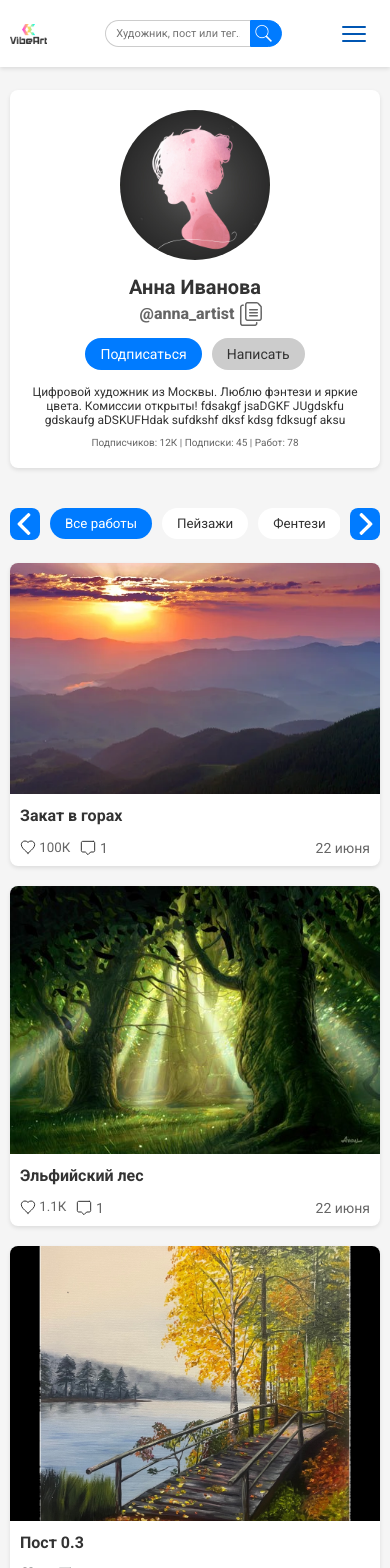
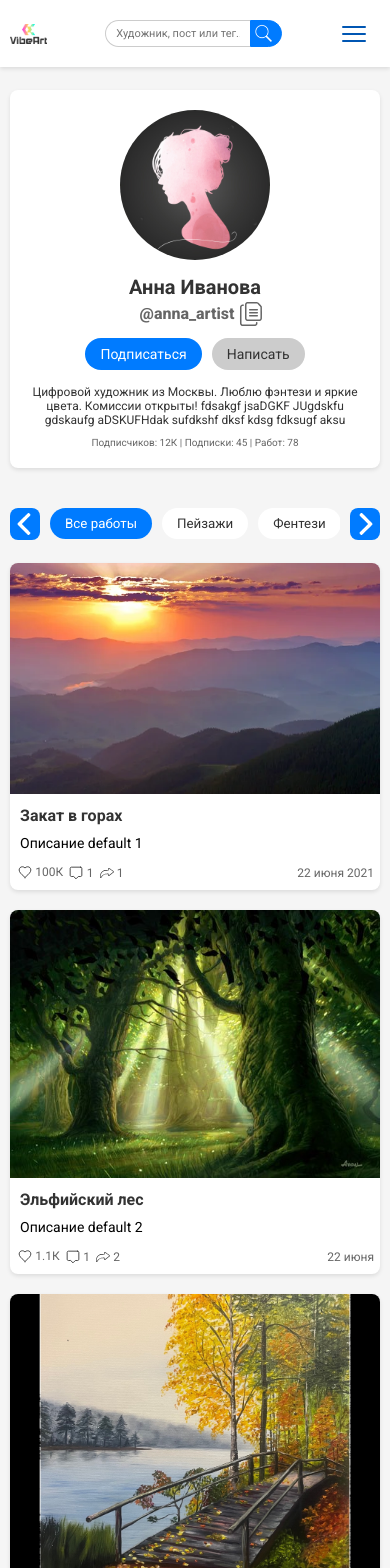
Before and after one commit to Bitsulov/vibeart, a React (Vite) app: page /profile/1 in a window 390 px wide. Shown: the top 1568 px of the page. Built offline with nearby package versions, Linux system fonts and the light colour scheme.

Commit message:
feat(ui): add Redux integration and fix minor UI issues on some pages

```diff
--- a/package.json
+++ b/package.json
@@ -10,10 +10,13 @@
     "preview": "vite preview"
   },
   "dependencies": {
+    "@reduxjs/toolkit": "^2.8.2",
     "react": "^19.0.0",
     "react-dom": "^19.0.0",
     "react-error-boundary": "^5.0.0",
+    "react-redux": "^9.2.0",
     "react-router-dom": "^7.4.0",
+    "redux": "^5.0.1",
     "swiper": "^11.2.6"
   },
   "devDependencies": {
--- a/src/App.jsx
+++ b/src/App.jsx
@@ -15,6 +15,8 @@ import Contact from "./pages/contact";
 import Error from './pages/error';
 import Notice from './components/notice/notice';
 import './App.css';
+import { Provider } from 'react-redux';
+import { store } from './store';
 
 function App() {
 	const [noticeText, setNoticeText] = useState("");
@@ -26,6 +28,7 @@ function App() {
 	}
 
 	return (
+		<Provider store={store}>
 			<Router>
 				<LoaderPage />
 				<Notice message={noticeText} newNotice={gotNotice} setNewNotice={setGotNotice} />
@@ -54,6 +57,7 @@ function App() {
 				</Routes>
 				<Footer />
 			</Router>
+		</Provider>
 	)
 }
 
--- a/src/components/postItem/postItem.jsx
+++ b/src/components/postItem/postItem.jsx
@@ -1,13 +1,13 @@
 import React, { useState, useRef, useEffect } from 'react';
 import { Link } from 'react-router-dom';
 import parseNumber from '../../utils/parseNumber';
-import { monthesRu } from '../../utils/monthesRu';
 import classes from "./postItem.module.css";
 import { checkDateYear } from '../../utils/dates';
 
 const PostItem = ({post, ...props}) => {
 	const [isLiked, setIsLiked] = useState(post.isLiked);
 	const [likes, setLikes] = useState(post.likes);
+	const [reposts, setReposts] = useState(post.reposts);
 	const [postTime, setPostTime] = useState(checkDateYear(post.time));
 	const likeRef = useRef(null);
 
@@ -26,7 +26,7 @@ const PostItem = ({post, ...props}) => {
 	}
 
 	useEffect(() => {
-		checkDateYear(post.time)
+		checkDateYear(post.time);
 		setLikes(post.likes);
 		setIsLiked(post.isLiked);
 	}, [post])
@@ -38,6 +38,7 @@ const PostItem = ({post, ...props}) => {
 			</Link>
 			<Link to={post.link} className={classes.postNameParent}>
 				<h3 className={classes.postName}>{post.title}</h3>
+				<p className={classes.postDescription}>{post.description}</p>
 			</Link>
 			<div className={classes.postInfo}>
 				<div className={classes.postActions}>
@@ -45,7 +46,9 @@ const PostItem = ({post, ...props}) => {
 						className={`${classes.postStats} ${classes.postLikes}`}
 						onClick={toggleLike}
 					>
-						<svg width="16" height="16" viewBox="0 0 24 24" fill="none" xmlns="http://www.w3.org/2000/svg" className={isLiked ? `${classes.likeImg} ${classes.likeActive}` : classes.likeImg}>
+						<svg className={isLiked ? `${classes.likeImg} ${classes.likeActive}` : classes.likeImg}
+							width="16" height="16" viewBox="0 0 24 24" fill="none" xmlns="http://www.w3.org/2000/svg"
+						>
 							<path d="M12 21.35l-1.45-1.32C5.4 15.36 2 12.28 2 8.5 2 5.42 4.42 3 7.5 3c1.74 0 3.41.81 4.5 2.09C13.09 3.81 14.76 3 16.5 3 19.58 3 22 5.42 22 8.5c0 3.78-3.4 6.86-8.55 11.54L12 21.35z" stroke="#333" strokeWidth="1.5" strokeLinecap="round" strokeLinejoin="round"/>
 						</svg>
 						<span
@@ -56,11 +59,40 @@ const PostItem = ({post, ...props}) => {
 						</span>
 					</button>
 					<Link className={`${classes.postStats} ${classes.postComments}`} to={{pathname: post.link, hash: "#comments"}}>
-						<svg width="16" height="16" viewBox="0 0 24 24" fill="none" xmlns="http://www.w3.org/2000/svg" className={classes.commentImg}>
+						<svg className={classes.commentImg}
+							width="16" height="16" viewBox="0 0 24 24" fill="none" xmlns="http://www.w3.org/2000/svg"
+						>
 							<path d="M20 2H4C2.89543 2 2 2.89543 2 4V16C2 17.1046 2.89543 18 4 18H8L12 22L16 18H20C21.1046 18 22 17.1046 22 16V4C22 2.89543 21.1046 2 20 2Z" stroke="#333" strokeWidth="1.5" strokeLinecap="round" strokeLinejoin="round"/>
 						</svg>
 						<span className={classes.statsNumber}>{parseNumber(post.comments.length)}</span>
 					</Link>
+					<button className={`${classes.postStats} ${classes.postShare}`}>
+						<svg className={classes.shareImg}
+							version="1.0" xmlns="http://www.w3.org/2000/svg"
+							width="351.000000pt" height="257.000000pt" viewBox="0 0 351.000000 257.000000"
+							preserveAspectRatio="xMidYMid meet"
+						>
+							<g transform="translate(0.000000,257.000000) scale(0.100000,-0.100000)"
+								fill="#000000" stroke="none">
+								<path d="M2151 2549 c-43 -17 -78 -48 -97 -86 -15 -32 -19 -71 -24 -233 l-5
+									-195 -340 -6 c-351 -7 -418 -13 -578 -59 -479 -134 -864 -504 -1021 -977 -59
+									-178 -68 -244 -73 -560 -5 -285 -5 -293 17 -337 27 -57 108 -102 164 -92 67
+									13 97 45 163 170 83 157 158 261 273 376 208 208 451 338 750 401 93 20 136
+									22 375 23 l270 1 6 -170 c6 -180 12 -207 61 -251 37 -35 63 -44 120 -44 37 0
+									64 7 89 23 20 12 291 228 602 481 535 434 567 461 588 510 19 45 20 56 10 94
+									-6 24 -19 54 -27 68 -19 28 -1149 839 -1200 860 -38 16 -88 17 -123 3z m635
+									-541 c310 -222 565 -408 568 -414 2 -6 1 -15 -2 -21 -7 -9 -1108 -903 -1131
+									-917 -6 -4 -18 -2 -26 4 -12 10 -15 44 -15 172 0 177 -7 207 -59 251 -54 45
+									-93 50 -371 44 -194 -4 -283 -10 -370 -25 -502 -89 -926 -406 -1154 -861 -33
+									-64 -51 -90 -58 -83 -17 17 -4 552 16 637 42 179 120 360 218 503 68 98 210
+									243 314 319 102 75 255 154 373 193 175 57 226 63 616 69 348 6 361 7 395 28
+									20 12 46 40 58 61 20 37 22 52 22 225 0 102 3 192 6 201 3 9 13 16 22 16 8 0
+									269 -181 578 -402z"
+								/>
+							</g>
+						</svg>
+						<span className={classes.statsNumber}>{parseNumber(reposts)}</span>
+					</button>
 				</div>
 				<div className={`${classes.postStats} ${classes.postTime}`}>{postTime}</div>
 			</div>
--- a/src/components/postItem/postItem.module.css
+++ b/src/components/postItem/postItem.module.css
@@ -16,6 +16,15 @@
 .postName {
     font-size: 16px;
     padding: 10px;
+	transition: var(--main-transition);
+}
+
+.postDescription {
+	color: black;
+	text-shadow: none;
+    font-size: 14px;
+	padding: 0 10px 10px;
+	transform: none;
 }
 
 .postImgParent {
@@ -26,11 +35,11 @@
 	transition: var(--main-transition);
 }
 
-.postImgParent:hover ~ .postNameParent,
-.postNameParent:hover {
+.postImgParent:hover ~ .postNameParent .postName,
+.postNameParent:hover .postName {
     color: var(--active-hover);
     transform: translateX(3px) scale(1.02);
-    text-shadow: 1px 1px 3px rgba(42, 64, 102, 0.2); /* Мягкая тень */
+    text-shadow: 1px 1px 3px rgba(42, 64, 102, 0.2);
 }
 
 .postInfo {
@@ -102,6 +111,25 @@
     stroke: var(--main-text);
 }
 
+.postShare {
+	padding: 5px;
+}
+
+.shareImg {
+	margin-right: 0.25em;
+	width: 16px;
+	height: 16px;
+}
+
+.shareImg g {
+	transition: var(--main-transition);
+	fill: var(--main-text);
+}
+
+.postShare:hover .shareImg g {
+	fill: var(--active-color);
+}
+
 .statsNumber {
 
 }
@@ -112,6 +140,7 @@
 	font-size: 14px;
 	color: #666;
 	user-select: none;
+	white-space: nowrap;
 }
 
 @keyframes bounce {
@@ -119,3 +148,38 @@
     50% { transform: scale(1.2); }
     100% { transform: scale(1); }
 }
+
+@media (max-width: 570px) {
+	.postStats {
+		padding-left: 3px;
+		padding-right: 3px;
+	}
+
+	.postStats:last-child {
+		padding-right: 6px;
+	}
+
+	.postStats svg {
+		width: 14px;
+		height: 14px;
+	}
+
+	.postTime {
+		font-size: 12px;
+	}
+
+	.statsNumber {
+		font-size: 12px;
+	}
+}
+
+@media (max-width: 470px) {
+	.postInfo {
+		flex-wrap: wrap;
+	}
+
+	.postTime {
+		margin-left: auto;
+		padding-right: 10px;
+	}
+}
--- a/src/components/postList/postList.module.css
+++ b/src/components/postList/postList.module.css
@@ -21,12 +21,18 @@
 	cursor: default;
 }
 
-@media (max-width: 768px) {
+@media (max-width: 771px) {
 	.posts__list {
-		grid-template-columns: repeat(auto-fill, minmax(200px, 1fr));
+		grid-template-columns: repeat(auto-fill, minmax(250px, 1fr));
 	}
 
 	.posts__title {
 		font-size: 16px;
 	}
 }
+
+@media (max-width: 650px) {
+	.posts__list {
+		grid-template-columns: repeat(auto-fill, minmax(200px, 1fr));
+	}
+}
--- a/src/pages/profile.jsx
+++ b/src/pages/profile.jsx
@@ -19,112 +19,112 @@ const Profile = ({getNewNotice}) => {
 	const [selectedAlbum, setSelectedAlbum] = useState(0);
 	const [albums, setAlbums] = useState([
 		{name: "Все работы", key: 1, postList: [
-			{title: "Закат в горах", description: "Описание default 1", likes: 100000, isLiked: false, link: "/post/1", linkImg: "/images/post1.jpg", key: 1, time: "2025-06-22T21:42:00.00Z", comments: [
+			{title: "Закат в горах", description: "Описание default 1", likes: 100000, reposts: 1, isLiked: false, link: "/post/1", linkImg: "/images/post1.jpg", key: 1, time: "2021-06-22T21:42:00.00Z", comments: [
 				{name: "Комментатор 1", text: "Текст комментария default 1"}
 			]},
-			{title: "Эльфийский лес", description: "Описание default 2", likes: 1100, isLiked: false, link: "/post/1", linkImg: "/images/post2.jpg", key: 2, time: "2025-06-22T21:42:00.00Z", comments: [
+			{title: "Эльфийский лес", description: "Описание default 2", likes: 1100, reposts: 2, isLiked: false, link: "/post/1", linkImg: "/images/post2.jpg", key: 2, time: "2025-06-22T21:42:00.00Z", comments: [
 				{name: "Комментатор 2", text: "Текст комментария default 2"}
 			]},
-			{title: "Пост 0.3", description: "Описание default 3", likes: 0, isLiked: false, link: "/post/1", linkImg: "/images/post3.jpeg", key: 3, time: "2025-06-21T21:42:00.00Z", comments: [
+			{title: "Пост 0.3", description: "Описание default 3", likes: 0, reposts: 2, isLiked: false, link: "/post/1", linkImg: "/images/post3.jpeg", key: 3, time: "2025-06-21T21:42:00.00Z", comments: [
 				{name: "Комментатор 3", text: "Текст комментария default 3"}
 			]},
-			{title: "Пост 0.4", description: "Описание default 4", likes: 0, isLiked: false, link: "/post/1", linkImg: "/images/post1.jpg", key: 4, time: "2025-06-22T21:42:00.00Z", comments: [
+			{title: "Пост 0.4", description: "Описание default 4", likes: 0, reposts: 2, isLiked: false, link: "/post/1", linkImg: "/images/post1.jpg", key: 4, time: "2025-06-22T21:42:00.00Z", comments: [
 				{name: "Комментатор 4", text: "Текст комментария default 4"}
 			]},
-			{title: "Пост 0.5", description: "Описание default 5", likes: 0, isLiked: false, link: "/post/1", linkImg: "/images/post2.jpg", key: 5, time: "2025-06-22T21:42:00.00Z", comments: [
+			{title: "Пост 0.5", description: "Описание default 5", likes: 0, reposts: 2, isLiked: false, link: "/post/1", linkImg: "/images/post2.jpg", key: 5, time: "2025-06-22T21:42:00.00Z", comments: [
 				{name: "Комментатор 5", text: "Текст комментария default 5"}
 			]},
-			{title: "Пост 0.6", description: "Описание default 6", likes: 0, isLiked: false, link: "/post/1", linkImg: "/images/post3.jpeg", key: 6, time: "2025-06-22T21:42:00.00Z", comments: [
+			{title: "Пост 0.6", description: "Описание default 6", likes: 0, reposts: 2, isLiked: false, link: "/post/1", linkImg: "/images/post3.jpeg", key: 6, time: "2025-06-22T21:42:00.00Z", comments: [
 				{name: "Комментатор 6", text: "Текст комментария default 6"}
 			]}
 		]},
 		{name: "Пейзажи", linkImg: "/image/pivo.jpg", alt: "Альбом 1", key: 2, postList: [
-			{title: "Закат в горах", description: "Описание поста 1.1", likes: 0, isLiked: false, link: "/post/1", linkImg: "/images/post1.jpg", key: 1, time: "2025-06-22T21:42:00.00Z", comments: [
+			{title: "Закат в горах", description: "Описание поста 1.1", likes: 0, reposts: 2, isLiked: false, link: "/post/1", linkImg: "/images/post1.jpg", key: 1, time: "2025-06-22T21:42:00.00Z", comments: [
 				{name: "Комментатор 1", text: "Текст комментария 1.1"}
 			]},
-			{title: "Эльфийский лес", description: "Описание поста 1.2", likes: 0, isLiked: false, link: "/post/1", linkImg: "/images/post2.jpg", key: 2, time: "2025-06-22T21:42:00.00Z", comments: [
+			{title: "Эльфийский лес", description: "Описание поста 1.2", likes: 0, reposts: 2, isLiked: false, link: "/post/1", linkImg: "/images/post2.jpg", key: 2, time: "2025-06-22T21:42:00.00Z", comments: [
 				{name: "Комментатор 2", text: "Текст комментария 1.2"}
 			]},
-			{title: "Пост 1.3", description: "Описание поста 1.3", likes: 0, isLiked: false, link: "/post/1", linkImg: "/images/post3.jpeg", key: 3, time: "2025-06-22T21:42:00.00Z", comments: [
+			{title: "Пост 1.3", description: "Описание поста 1.3", likes: 0, reposts: 2, isLiked: false, link: "/post/1", linkImg: "/images/post3.jpeg", key: 3, time: "2025-06-22T21:42:00.00Z", comments: [
 				{name: "Комментатор 3", text: "Текст комментария 1.3"}
 			]},
-			{title: "Пост 1.4", description: "Описание поста 1.4", likes: 0, isLiked: false, link: "/post/1", linkImg: "/images/post2.jpg", key: 4, time: "2025-06-22T21:42:00.00Z", comments: [
+			{title: "Пост 1.4", description: "Описание поста 1.4", likes: 0, reposts: 2, isLiked: false, link: "/post/1", linkImg: "/images/post2.jpg", key: 4, time: "2025-06-22T21:42:00.00Z", comments: [
 				{name: "Комментатор 4", text: "Текст комментария 1.4"}
 			]},
-			{title: "Пост 1.5", description: "Описание поста 1.5", likes: 0, isLiked: false, link: "/post/1", linkImg: "/images/post2.jpg", key: 5, time: "2025-06-22T21:42:00.00Z", comments: [
+			{title: "Пост 1.5", description: "Описание поста 1.5", likes: 0, reposts: 2, isLiked: false, link: "/post/1", linkImg: "/images/post2.jpg", key: 5, time: "2025-06-22T21:42:00.00Z", comments: [
 				{name: "Комментатор 5", text: "Текст комментария 1.5"}
 			]},
-			{title: "Пост 1.6", description: "Описание поста 1.6", likes: 0, isLiked: false, link: "/post/1", linkImg: "/images/post2.jpg", key: 6, time: "2025-06-22T21:42:00.00Z", comments: [
+			{title: "Пост 1.6", description: "Описание поста 1.6", likes: 0, reposts: 2, isLiked: false, link: "/post/1", linkImg: "/images/post2.jpg", key: 6, time: "2025-06-22T21:42:00.00Z", comments: [
 				{name: "Комментатор 6", text: "Текст комментария 1.6"}
 			]}
 		]},
 		{name: "Фентези", linkImg: "/image/pivo.jpg", alt: "Альбом 2", key: 3, postList: [
-			{title: "Пост 2.1", description: "Описание поста 2.1", likes: 0, isLiked: false, link: "/post/1", linkImg: "/images/post2.jpg", key: 1, time: "2025-06-22T21:42:00.00Z", comments: [
+			{title: "Пост 2.1", description: "Описание поста 2.1", likes: 0, reposts: 2, isLiked: false, link: "/post/1", linkImg: "/images/post2.jpg", key: 1, time: "2025-06-22T21:42:00.00Z", comments: [
 				{name: "Комментатор 7", text: "Текст комментария 2.1"}
 			]},
-			{title: "Пост 2.2", description: "Описание поста 2.2", likes: 0, isLiked: false, link: "/post/1", linkImg: "/images/post2.jpg", key: 2, time: "2025-06-22T21:42:00.00Z", comments: [
+			{title: "Пост 2.2", description: "Описание поста 2.2", likes: 0, reposts: 2, isLiked: false, link: "/post/1", linkImg: "/images/post2.jpg", key: 2, time: "2025-06-22T21:42:00.00Z", comments: [
 				{name: "Комментатор 8", text: "Текст комментария 2.2"}
 			]},
-			{title: "Пост 2.3", description: "Описание поста 2.3", likes: 0, isLiked: false, link: "/post/1", linkImg: "/images/post2.jpg", key: 3, time: "2025-06-22T21:42:00.00Z", comments: [
+			{title: "Пост 2.3", description: "Описание поста 2.3", likes: 0, reposts: 2, isLiked: false, link: "/post/1", linkImg: "/images/post2.jpg", key: 3, time: "2025-06-22T21:42:00.00Z", comments: [
 				{name: "Комментатор 9", text: "Текст комментария 2.3"}
 			]}
 		]},
 		{name: "Альбом 3", linkImg: "/image/pivo.jpg", alt: "Альбом 3", key: 4, postList: [
-			{title: "Пост 3.1", description: "Описание поста 3.1", likes: 0, isLiked: false, link: "/post/1", linkImg: "/images/post2.jpg", key: 1, time: "2025-06-22T21:42:00.00Z", comments: [
+			{title: "Пост 3.1", description: "Описание поста 3.1", likes: 0, reposts: 2, isLiked: false, link: "/post/1", linkImg: "/images/post2.jpg", key: 1, time: "2025-06-22T21:42:00.00Z", comments: [
 				{name: "Комментатор 10", text: "Текст комментария 3.1"}
 			]},
-			{title: "Пост 3.2", description: "Описание поста 3.2", likes: 0, isLiked: false, link: "/post/1", linkImg: "/images/post2.jpg", key: 2, time: "2025-06-22T21:42:00.00Z", comments: [
+			{title: "Пост 3.2", description: "Описание поста 3.2", likes: 0, reposts: 2, isLiked: false, link: "/post/1", linkImg: "/images/post2.jpg", key: 2, time: "2025-06-22T21:42:00.00Z", comments: [
 				{name: "Комментатор 11", text: "Текст комментария 3.2"}
 			]},
-			{title: "Пост 3.3", description: "Описание поста 3.3", likes: 0, isLiked: false, link: "/post/1", linkImg: "/images/post2.jpg", key: 3, time: "2025-06-22T21:42:00.00Z", comments: [
+			{title: "Пост 3.3", description: "Описание поста 3.3", likes: 0, reposts: 2, isLiked: false, link: "/post/1", linkImg: "/images/post2.jpg", key: 3, time: "2025-06-22T21:42:00.00Z", comments: [
 				{name: "Комментатор 12", text: "Текст комментария 3.3"}
 			]},
-			{title: "Пост 3.4", description: "Описание поста 3.4", likes: 0, isLiked: false, link: "/post/1", linkImg: "/images/post1.jpg", key: 4, time: "2025-06-22T21:42:00.00Z", comments: [
+			{title: "Пост 3.4", description: "Описание поста 3.4", likes: 0, reposts: 2, isLiked: false, link: "/post/1", linkImg: "/images/post1.jpg", key: 4, time: "2025-06-22T21:42:00.00Z", comments: [
 				{name: "Комментатор 13", text: "Текст комментария 3.4"}
 			]},
-			{title: "Пост 3.5", description: "Описание поста 3.5", likes: 0, isLiked: false, link: "/post/1", linkImg: "/images/post1.jpg", key: 5, time: "2025-06-22T21:42:00.00Z", comments: [
+			{title: "Пост 3.5", description: "Описание поста 3.5", likes: 0, reposts: 2, isLiked: false, link: "/post/1", linkImg: "/images/post1.jpg", key: 5, time: "2025-06-22T21:42:00.00Z", comments: [
 				{name: "Комментатор 14", text: "Текст комментария 3.5"}
 			]},
-			{title: "Пост 3.6", description: "Описание поста 3.6", likes: 0, isLiked: false, link: "/post/1", linkImg: "/images/post1.jpg", key: 6, time: "2025-06-22T21:42:00.00Z", comments: [
+			{title: "Пост 3.6", description: "Описание поста 3.6", likes: 0, reposts: 2, isLiked: false, link: "/post/1", linkImg: "/images/post1.jpg", key: 6, time: "2025-06-22T21:42:00.00Z", comments: [
 				{name: "Комментатор 15", text: "Текст комментария 3.6"}
 			]},
-			{title: "Пост 3.7", description: "Описание поста 3.7", likes: 0, isLiked: false, link: "/post/1", linkImg: "/images/post1.jpg", key: 7, time: "2025-06-22T21:42:00.00Z", comments: [
+			{title: "Пост 3.7", description: "Описание поста 3.7", likes: 0, reposts: 2, isLiked: false, link: "/post/1", linkImg: "/images/post1.jpg", key: 7, time: "2025-06-22T21:42:00.00Z", comments: [
 				{name: "Комментатор 16", text: "Текст комментария 3.7"}
 			]},
-			{title: "Пост 3.8", description: "Описание поста 3.8", likes: 0, isLiked: false, link: "/post/1", linkImg: "/images/post1.jpg", key: 8, time: "2025-06-22T21:42:00.00Z", comments: [
+			{title: "Пост 3.8", description: "Описание поста 3.8", likes: 0, reposts: 2, isLiked: false, link: "/post/1", linkImg: "/images/post1.jpg", key: 8, time: "2025-06-22T21:42:00.00Z", comments: [
 				{name: "Комментатор 17", text: "Текст комментария 3.8"}
 			]},
-			{title: "Пост 3.9", description: "Описание поста 3.9", likes: 0, isLiked: false, link: "/post/1", linkImg: "/images/post1.jpg", key: 9, time: "2025-06-22T21:42:00.00Z", comments: [
+			{title: "Пост 3.9", description: "Описание поста 3.9", likes: 0, reposts: 2, isLiked: false, link: "/post/1", linkImg: "/images/post1.jpg", key: 9, time: "2025-06-22T21:42:00.00Z", comments: [
 				{name: "Комментатор 18", text: "Текст комментария 3.9"}
 			]}
 		]},
 		{name: "idhdlzhglfjlgjlsghlfdahkhesruhsiuerhgkrd", linkImg: "/image/pivo.jpg", alt: "Альбом 4", key: 5, postList: [
-			{title: "Пост 4.1", description: "Описание поста 4.1", isLiked: false, likes: 0, link: "/post/1", linkImg: "/images/post1.jpg", key: 1, time: "2025-06-22T21:42:00.00Z", comments: [
+			{title: "Пост 4.1", description: "Описание поста 4.1", isLiked: false, likes: 0, reposts: 2, link: "/post/1", linkImg: "/images/post1.jpg", key: 1, time: "2025-06-22T21:42:00.00Z", comments: [
 				{name: "Комментатор", text: "Текст комментария 4.1"}
 			]}
 		]},
 		{name: "Альбом 5", linkImg: "/image/pivo.jpg", alt: "Альбом 5", key: 6, postList: [
-			{title: "Пост 5.1", description: "Описание поста 5.1", isLiked: false, likes: 0, link: "/post/1", linkImg: "/images/post1.jpg", key: 1, time: "2025-06-22T21:42:00.00Z", comments: [
+			{title: "Пост 5.1", description: "Описание поста 5.1", isLiked: false, likes: 0, reposts: 2, link: "/post/1", linkImg: "/images/post1.jpg", key: 1, time: "2025-06-22T21:42:00.00Z", comments: [
 				{name: "Комментатор", text: "Текст комментария 5.1"}
 			]}
 		]},
 		{name: "Альбом 6", linkImg: "/image/pivo.jpg", alt: "Альбом 6", key: 7, postList: [
-			{title: "Пост 6.1", description: "Описание поста 6.1", isLiked: false, likes: 0, link: "/post/1", linkImg: "/images/post1.jpg", key: 1, time: "2025-06-22T21:42:00.00Z", comments: [
+			{title: "Пост 6.1", description: "Описание поста 6.1", isLiked: false, likes: 0, reposts: 2, link: "/post/1", linkImg: "/images/post1.jpg", key: 1, time: "2025-06-22T21:42:00.00Z", comments: [
 				{name: "Комментатор", text: "Текст комментария 6.1"}
 			]}
 		]},
 		{name: "Альбом 7", linkImg: "/image/pivo.jpg", alt: "Альбом 7", key: 8, postList: [
-			{title: "Пост 7.1", description: "Описание поста 7.1", isLiked: false, likes: 0, link: "/post/1", linkImg: "/images/post1.jpg", key: 1, time: "2025-06-22T21:42:00.00Z", comments: [
+			{title: "Пост 7.1", description: "Описание поста 7.1", isLiked: false, likes: 0, reposts: 2, link: "/post/1", linkImg: "/images/post1.jpg", key: 1, time: "2025-06-22T21:42:00.00Z", comments: [
 				{name: "Комментатор", text: "Текст комментария 7.1"}
 			]}
 		]},
 		{name: "Альбом 8", linkImg: "/image/pivo.jpg", alt: "Альбом 8", key: 9, postList: [
-			{title: "Пост 8.1", description: "Описание поста 8.1", isLiked: false, likes: 0, link: "/post/1", linkImg: "/images/post1.jpg", key: 1, time: "2025-06-22T21:42:00.00Z", comments: [
+			{title: "Пост 8.1", description: "Описание поста 8.1", isLiked: false, likes: 0, reposts: 2, link: "/post/1", linkImg: "/images/post1.jpg", key: 1, time: "2025-06-22T21:42:00.00Z", comments: [
 				{name: "Комментатор", text: "Текст комментария 8.1"}
 			]}
 		]},
 		{name: "Альбом 9", linkImg: "/image/pivo.jpg", alt: "Альбом 9", key: 10, postList: [
-			{title: "Пост 9.1", description: "Описание поста 9.1", isLiked: false, likes: 0, link: "/post/1", linkImg: "/images/post1.jpg", key: 1, time: "2024-06-22T21:42:00.00Z", comments: [
+			{title: "Пост 9.1", description: "Описание поста 9.1", isLiked: false, likes: 0, reposts: 2, link: "/post/1", linkImg: "/images/post1.jpg", key: 1, time: "2024-06-22T21:42:00.00Z", comments: [
 				{name: "Комментатор", text: "Текст комментария 9.1"}
 			]}
 		]},
```
Also changed, not shown: src/components/chatsItem/chatsItem.module.css (+27 -0 lines), src/components/messageItem/messageItem.module.css (+13 -0 lines), src/pages/home.jsx (+9 -8 lines), src/store/index.js (added, +8 -0 lines), src/store/modalSlice.js (added, +21 -0 lines), src/styles/chat.css (+18 -0 lines), 1 other file (tests, documents, lock files or other folders). Lines whose indentation alone changed are shown as unchanged.
